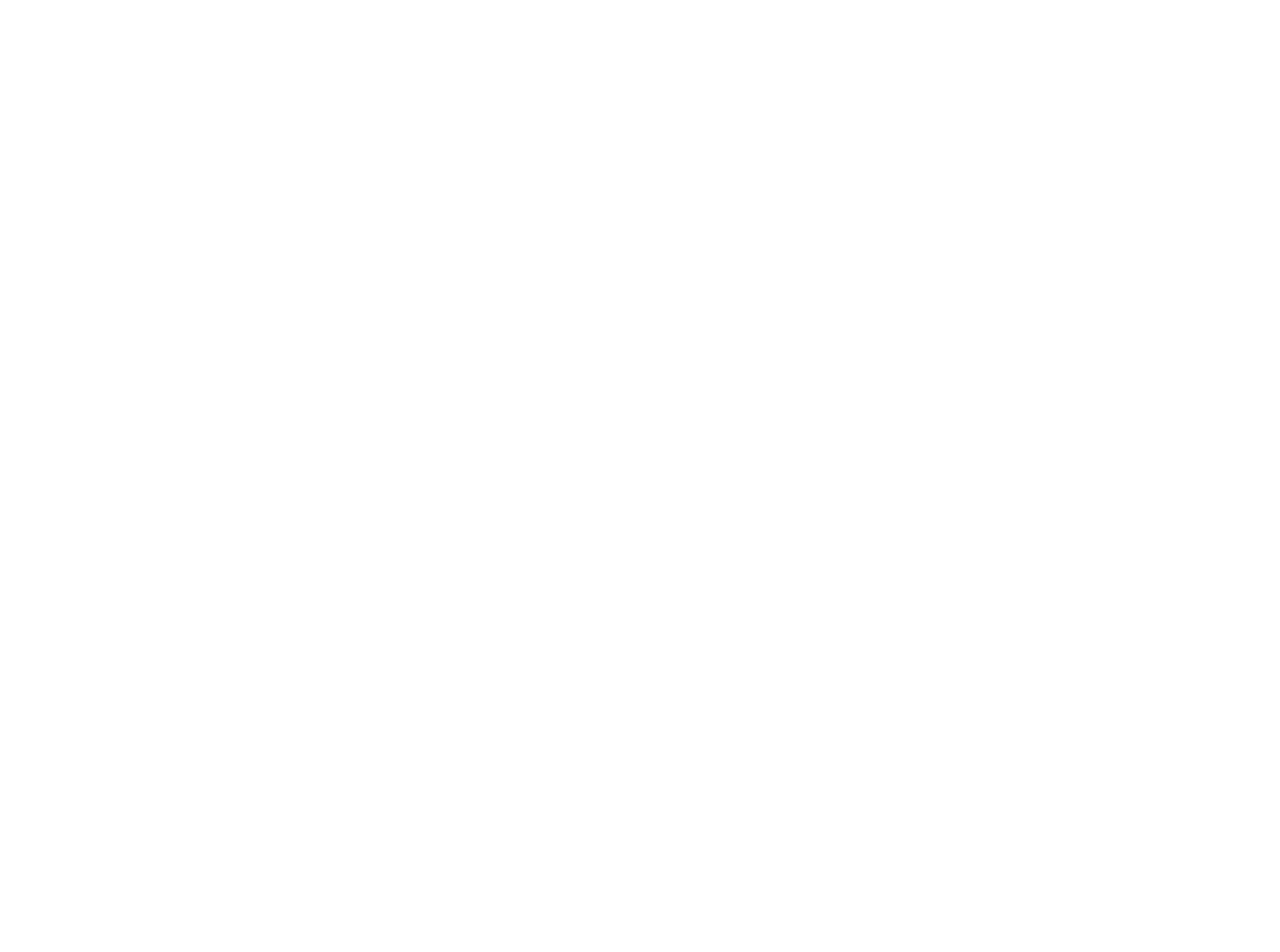
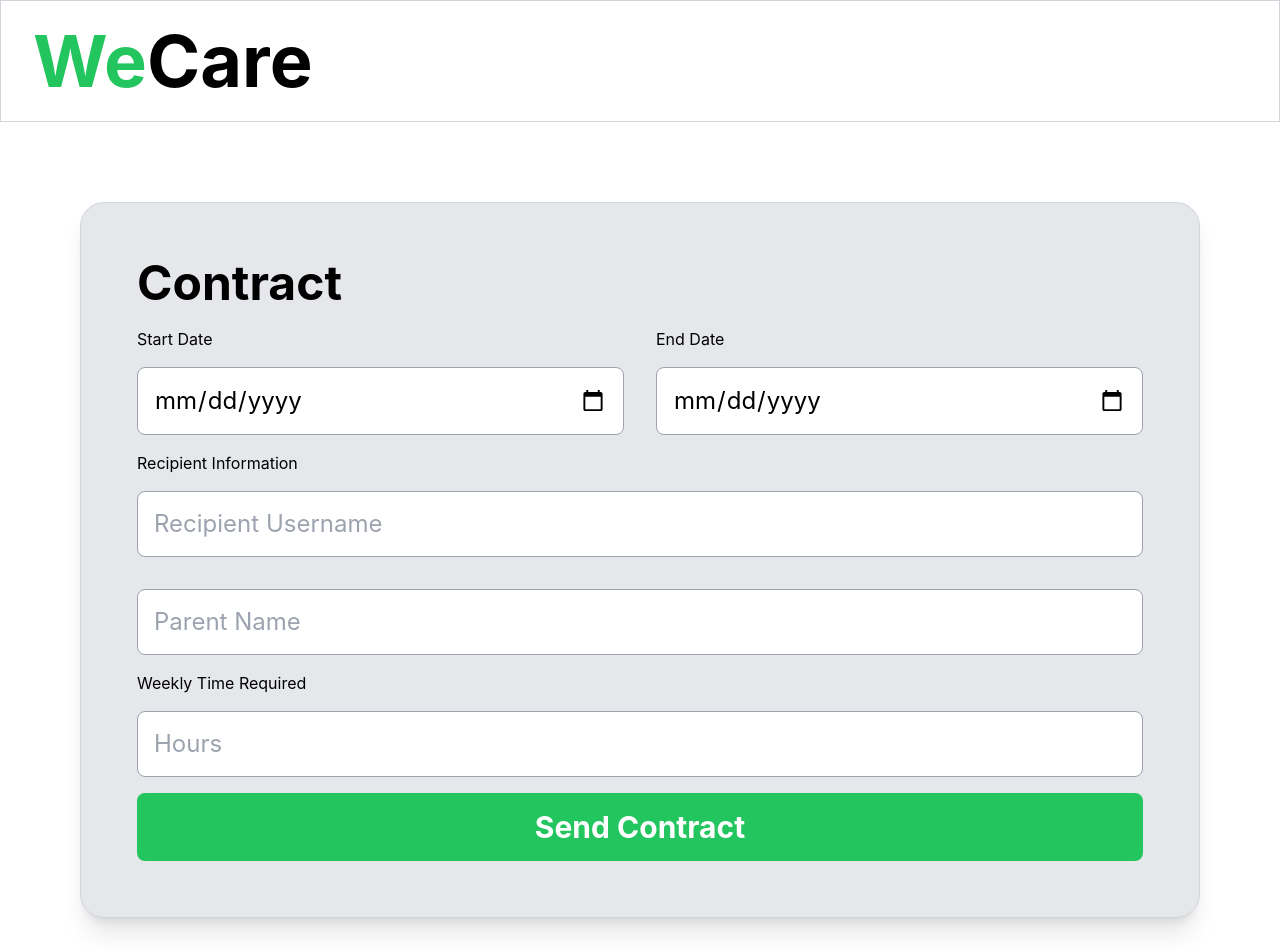
Before and after one commit to NikoKaramitos/caregiver_app, a React (Create React App) app in the folder caregiver-app/: page /contract in a window 1280 px wide. Before the commit this address had no page. Shown: the top 952 px of the page. Before the commit the page ends 800 px from the top, so only its background shows below. Built offline with nearby package versions, Linux system fonts and the light colour scheme.

Commit message:
Create Contract works and navbar update
Co-authored-by: Giovanni Maldonado <giovannimv07@users.noreply.github.com>

```diff
--- a/caregiver-app/src/App.js
+++ b/caregiver-app/src/App.js
@@ -4,6 +4,7 @@ import Register from "./routes/Register";
 import Login from "./routes/Login";
 import Dashboard from "./routes/Dashboard";
 import EditMember from "./routes/EditMember";
+import Contract from "./routes/Contract";
 
 function App() {
   return (
@@ -14,6 +15,7 @@ function App() {
         <Route path="/register" element={<Register />} />
         <Route path="/" element={<Login />} />
         <Route path="/editmember" element={<EditMember />} />
+        <Route path="/contract" element={<Contract />} />
       </Routes>
     </Router>
   );
--- /dev/null
+++ b/caregiver-app/src/components/ContractForm.js
@@ -0,0 +1,136 @@
+import React, { useState } from "react";
+import { useNavigate } from "react-router-dom";
+import InputField from "./InputField";
+import Button from "./Button";
+
+function ContractForm() {
+	const [formData, setFormData] = useState({
+		startDate: "",
+		endDate: "",
+		username: "",
+		parentName: "",
+		weeklyHours: "",
+	});
+
+	const navigate = useNavigate();
+
+	const userData = JSON.parse(localStorage.getItem("userData"));
+	const caregiverID = userData ? userData.id : null;
+
+	const handleChange = (e) => {
+		setFormData({ ...formData, [e.target.name]: e.target.value });
+	};
+
+	const handleSubmit = async (e) => {
+		e.preventDefault();
+		console.log("Contract Data Submitted:", formData);
+
+		if (!caregiverID) {
+			alert("You must be logged in to create a contract.");
+			return;
+		}
+
+		// Validate required fields
+		if (
+			!formData.startDate ||
+			!formData.endDate ||
+			!formData.username ||
+			!formData.parentName ||
+			!formData.weeklyHours
+		) {
+			alert("Please fill out all fields.");
+			return;
+		}
+
+		let obj = {
+			caregiverID: caregiverID,
+			username: formData.username,
+			parentName: formData.parentName,
+			startDate: formData.startDate,
+			endDate: formData.endDate,
+			weeklyHours: formData.weeklyHours,
+		};
+
+		try {
+			const response = await fetch(
+				"http://localhost:8000/createContract.php",
+				{
+					method: "POST",
+					headers: { "Content-Type": "application/json" },
+					body: JSON.stringify(obj),
+				}
+			);
+
+			let res = await response.json();
+
+			if (response.ok) {
+				console.log("Contract created successfully:", res);
+				alert("Contract sent successfully!");
+				navigate("/dashboard");
+			} else {
+				console.log("Error creating contract:", res.message);
+				alert(res.message || "Error creating contract.");
+			}
+		} catch (error) {
+			console.log(`ERROR: ${error}`);
+			alert("An error occurred while sending the contract.");
+		}
+	};
+
+	return (
+		<div className="flex align-baseline">
+			<form className="w-full">
+				<h2 className="text-5xl font-bold mb-5 text-left">Contract</h2>
+				<div className="flex flex-row justify-between">
+					<div className="w-full mr-4">
+						<span>Start Date</span>
+						<InputField
+							type="date"
+							name="startDate"
+							placeholder="Start Date"
+							value={formData.startDate}
+							onChange={handleChange}
+						/>
+					</div>
+					<div className="w-full ml-4">
+						<span>End Date</span>
+						<InputField
+							type="date"
+							name="endDate"
+							placeholder="End Date"
+							value={formData.endDate}
+							onChange={handleChange}
+						/>
+					</div>
+				</div>
+
+				<span>Recipient Information</span>
+				<InputField
+					type="text"
+					name="username"
+					placeholder="Recipient Username"
+					value={formData.username}
+					onChange={handleChange}
+				/>
+				<InputField
+					type="text"
+					name="parentName"
+					placeholder="Parent Name"
+					value={formData.parentName}
+					onChange={handleChange}
+				/>
+				<span>Weekly Time Required</span>
+				<InputField
+					type="number"
+					name="weeklyHours"
+					placeholder="Hours"
+					value={formData.weeklyHours}
+					onChange={handleChange}
+				/>
+				<Button text="Send Contract" type="button" onClick={handleSubmit}/>
+			</form>
+		</div>
+	);
+}
+
+export default ContractForm;
--- /dev/null
+++ b/caregiver-app/src/pages/Contract.js
@@ -0,0 +1,22 @@
+import React from "react";
+import Navbar from "../components/navbar";
+import Card from "../components/Card";
+import ContractForm from "../components/ContractForm";
+
+
+function Contract() {
+    return (
+        <div>
+            <Navbar />
+            <div className="flex flex-col px-20 py-10 mt-10">
+                <Card>
+                    <div className="container mx-auto p-4">
+                        <ContractForm />
+                    </div>
+                </Card>
+            </div>
+        </div>
+    );
+}
+
+export default Contract;
--- a/caregiver-app/src/pages/Dashboard.js
+++ b/caregiver-app/src/pages/Dashboard.js
@@ -3,11 +3,12 @@ import React from "react";
 import Header from "../components/Header";
 import Sidebar from "../components/Sidebar";
 import Profile from "../components/ProfileCard";
+import Navbar from "../components/navbar";
 
 function Dashboard() {
   return (
     <div>
-      <Header />
+      <Navbar />
       <div style={styles.container}>
         <Sidebar />
         {/* <Profile /> */}
--- a/caregiver-app/src/pages/Home.js
+++ b/caregiver-app/src/pages/Home.js
@@ -2,11 +2,13 @@ import React from "react";
 import ProfileCard from "../components/ProfileInfo";
 import ContractList from "../components/ContractList";
 import Header from "../components/Header";
+import Navbar from "../components/navbar";
+
 
 const Home = () => {
   return (
     <div>
-      <Header />
+      <Navbar />
       <div style={styles.container}>
         <ProfileCard />
         <ContractList />
--- /dev/null
+++ b/caregiver-app/src/routes/Contract.jsx
@@ -0,0 +1,13 @@
+import React from "react";
+import { Routes, Route } from "react-router-dom";
+import Contract from "../pages/Contract";
+
+function ContractRoutes() {
+  return (
+    <Routes>
+      <Route path="/" element={<Contract />} />
+    </Routes>
+  );
+}
+
+export default ContractRoutes;
```
Also changed, not shown: 2 other files (tests, documents, lock files or other folders).
